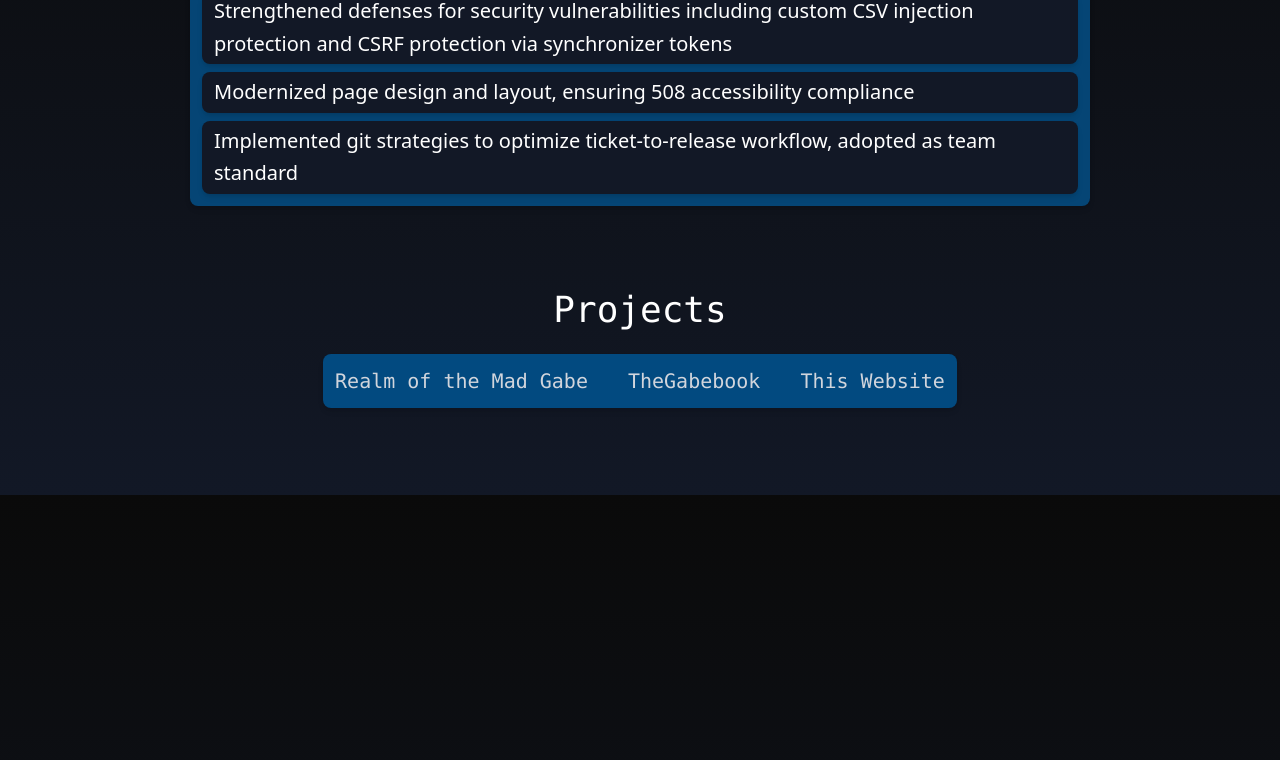
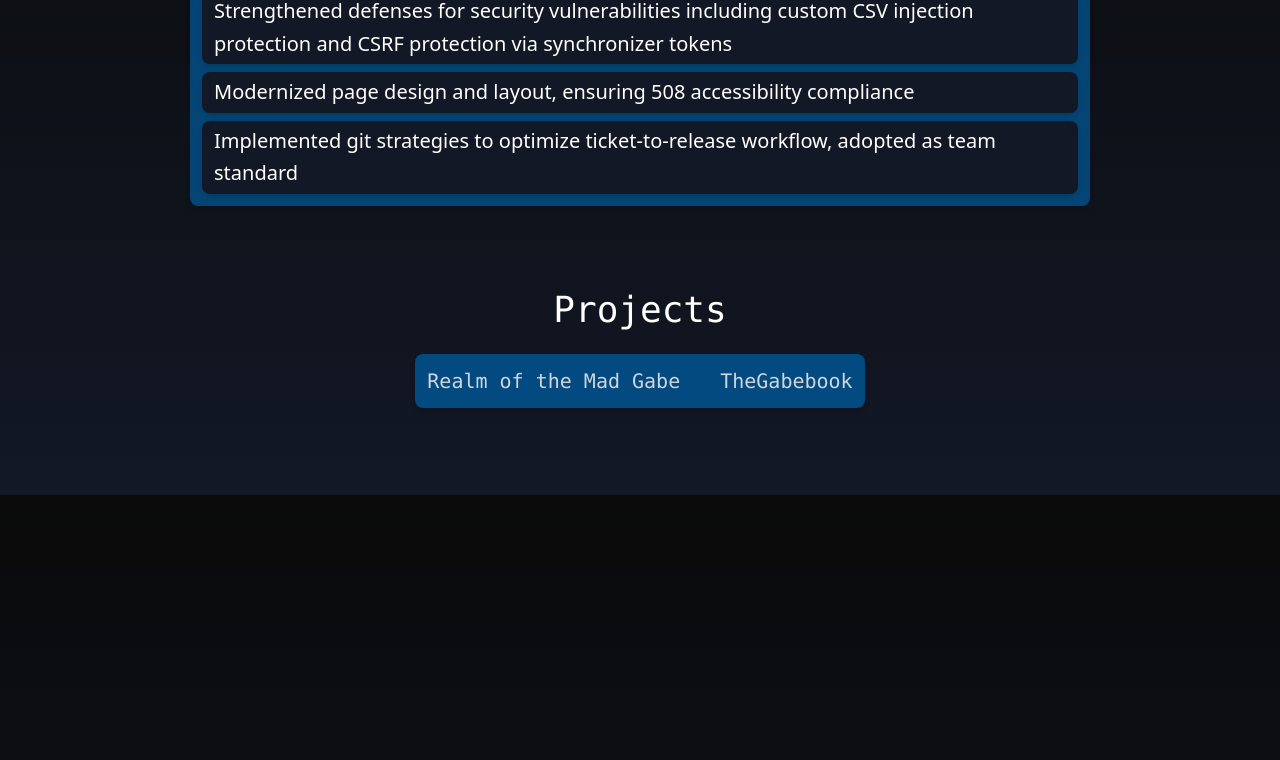
Before and after one commit to GabrielWelvaert/portfolio-website, a React (Vite) app: page /#about in a window 1280 px wide. Shown: the part 1905-2665 px from the top of the page. Built offline with nearby package versions, Linux system fonts and the light colour scheme.

Commit message:
remove this website

```diff
--- a/src/components/Gabebook.jsx
+++ b/src/components/Gabebook.jsx
@@ -1,5 +1,5 @@
 
-export const Gabebook = ({ className }) => {
+export const Gabebook = ({ className, setProject }) => {
     return (
         <div className={className}>
              <div className="passage-text-left">
@@ -162,8 +162,8 @@ export const Gabebook = ({ className }) => {
                 This project was a great learning exercise, and if I were to continue developing it, I'd add features like pagination, lazy loading, and group messaging.
             </div>
             <div className="passage-text mb-10">
-                <a href="#projects" className="interactable-text focus:outline-none cursor-pointer" onClick={() => setTimeout(() => setProject("This Website"), 1250)}>
-                    Click To View Next Project
+                <a href="#projects" className="interactable-text focus:outline-none cursor-pointer" onClick={() => setTimeout(() => setProject("Realm of the Mad Gabe"), 1250)}>
+                    Click To View Previous Project
                 </a>
             </div>
         </div>
--- a/src/components/Projects.jsx
+++ b/src/components/Projects.jsx
@@ -6,7 +6,7 @@ import { Thiswebsite } from "./Thiswebsite";
 import { Fade } from "./Fade"
 
 export const Projects = () => {
-    const projects = ["Realm of the Mad Gabe", "TheGabebook", "This Website"];
+    const projects = ["Realm of the Mad Gabe", "TheGabebook"];
     const [project, setProject] = useState("");
 
     return (
@@ -21,17 +21,13 @@ export const Projects = () => {
                 <div className={`relative min-w-[100%]`}>
                     <div className="invisible"> {/*invisible div used for height calculations because real project elements are absolute, so aren't growing height of parent*/}
                         {project === projects[0] && <Rotmgabe className={`opacity-fading-project-non-absolute ${project === projects[0] ? "opacity-100 pointer-events-auto" : "opacity-0 pointer-events-none"}`} visibleVideo={project === projects[0] } setProject={setProject}></Rotmgabe>}
-                        {project === projects[1] && <Gabebook className={`opacity-fading-project-non-absolute ${project === projects[1] ? "opacity-100 pointer-events-auto" : "opacity-0 pointer-events-none"}`}></Gabebook>}
-                        {project === projects[2] && <Thiswebsite className={`opacity-fading-project-non-absolute ${project === projects[2] ? "opacity-100 pointer-events-auto" : "opacity-0 pointer-events-none"}`}></Thiswebsite>}
+                        {project === projects[1] && <Gabebook className={`opacity-fading-project-non-absolute ${project === projects[1] ? "opacity-100 pointer-events-auto" : "opacity-0 pointer-events-none"}`} setProject={setProject}></Gabebook>}
                     </div>
                     <Fade show={project === projects[0]}>
                         <Rotmgabe className={`opacity-fading-project ${project === projects[0] ? "opacity-100 pointer-events-auto" : "opacity-0 pointer-events-none"}`} visibleVideo={project === projects[0]} setProject={setProject}></Rotmgabe>
                     </Fade>
                     <Fade show={project === projects[1]}>
-                        <Gabebook className={`opacity-fading-project ${project === projects[1] ? "opacity-100 pointer-events-auto" : "opacity-0 pointer-events-none"}`}></Gabebook>
-                    </Fade>
-                    <Fade show={project === projects[2]}>
-                        <Thiswebsite className={`opacity-fading-project ${project === projects[2] ? "opacity-100 pointer-events-auto" : "opacity-0 pointer-events-none"}`}></Thiswebsite>
+                        <Gabebook className={`opacity-fading-project ${project === projects[1] ? "opacity-100 pointer-events-auto" : "opacity-0 pointer-events-none"}`} setProject={setProject}></Gabebook>
                     </Fade>
                 </div>
             )}
--- a/src/components/Thiswebsite.jsx
+++ /dev/null
@@ -1,11 +0,0 @@
-
-export const Thiswebsite = ({ className }) => {
-    return (
-        <div className={className}>
-            <div className="passage-text">
-               Yes, you will talk about this website for the portfilio website. good to demonstrate react competency
-            </div>
-            final spellcheck, reinstall the spellchecker
-        </div>
-    )
-}
```
